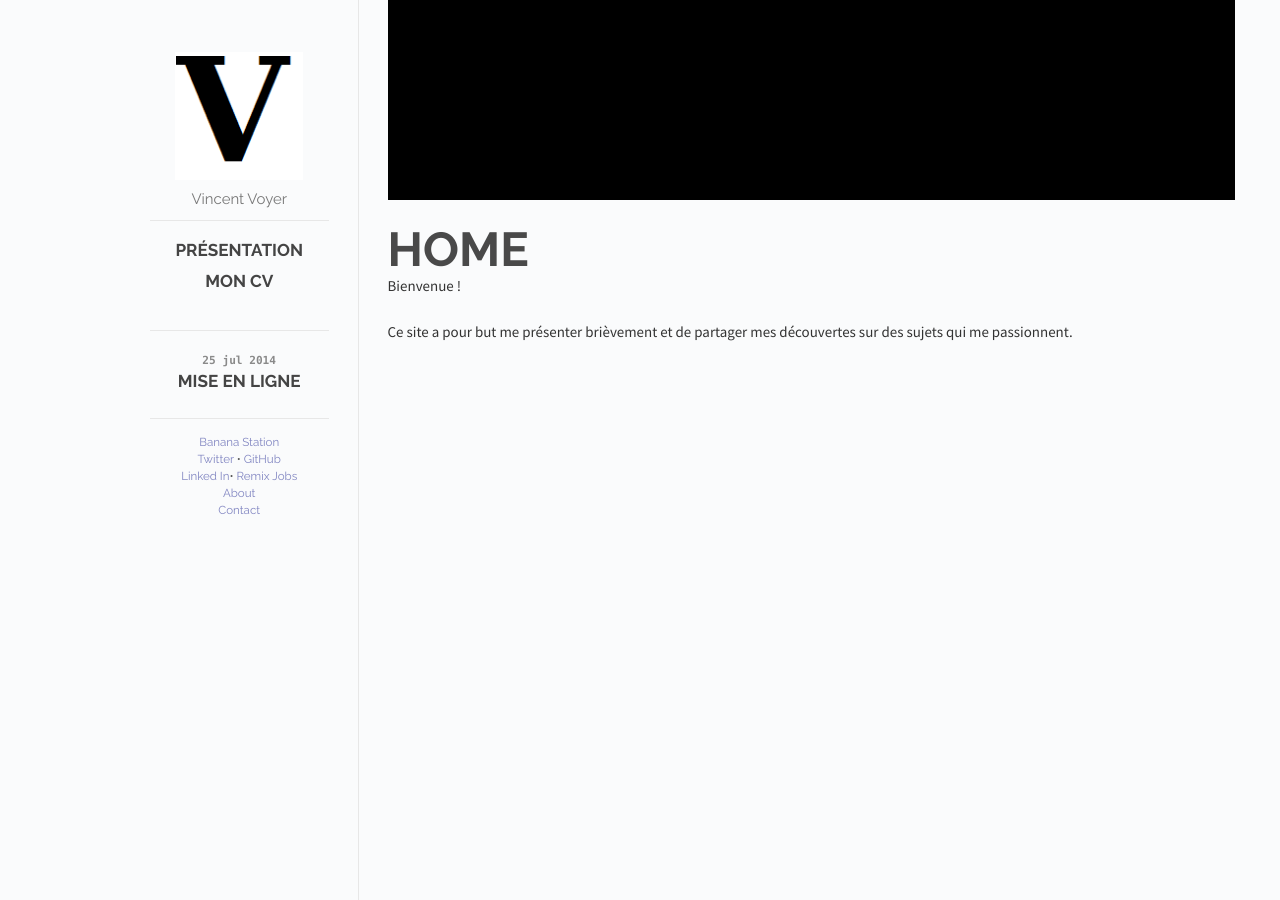
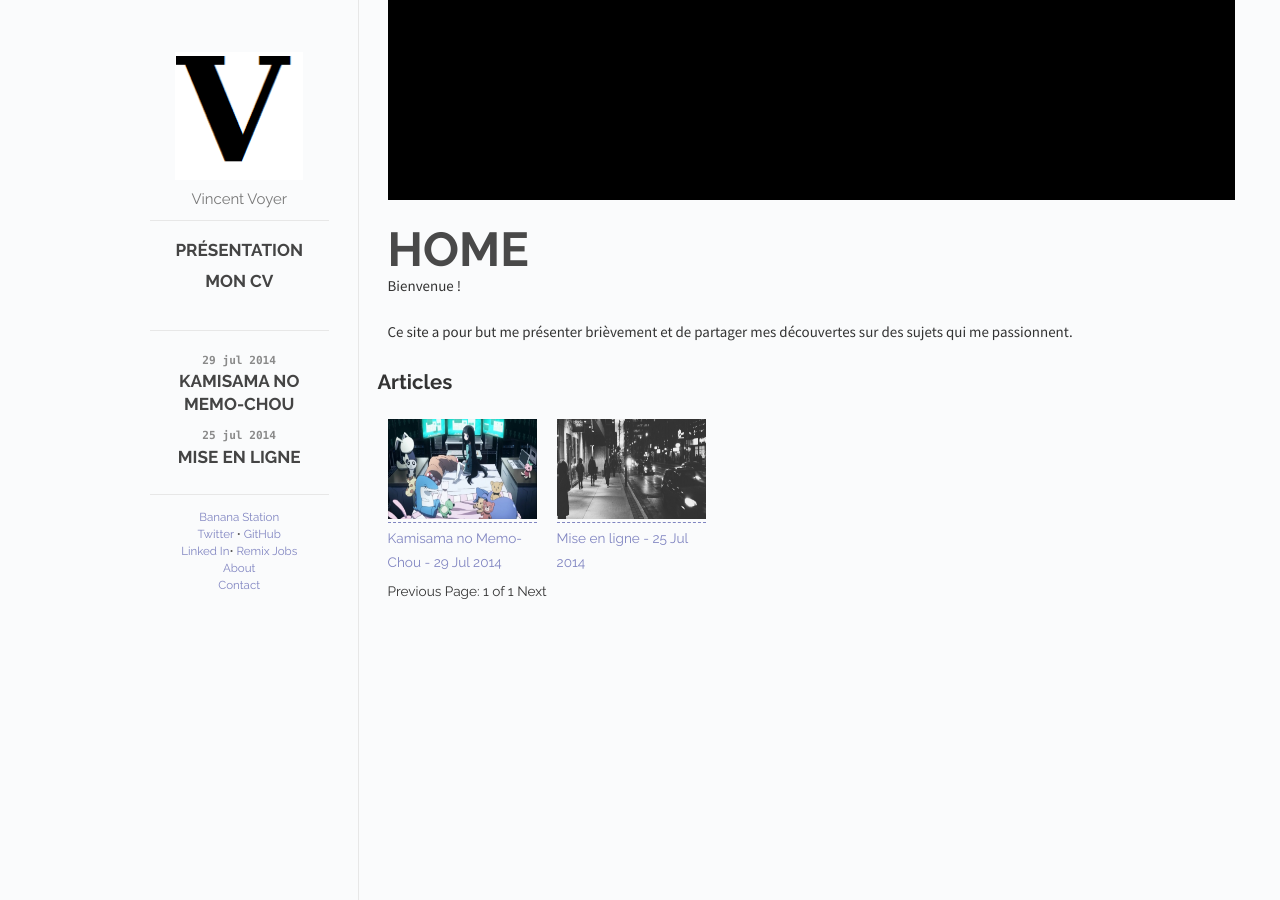
Before and after one commit to VincentVoyer/vincentvoyer.github.io, a Jekyll site: the page built from index.html, in a window 1280 px wide. Built offline with Jekyll 4.4.1, drawn with Linux system fonts in a browser that asks for light colours; the list of posts is cut into pages by our own code.

Commit message:
Ajout liste en pagination + nouvel article

```diff
--- a/_config.yml
+++ b/_config.yml
@@ -7,7 +7,7 @@ url: ""
 twitter_username: VincentVoyer1
 github_username:  VincentVoyer
 paginate : 4
-paginate_path : "project/:num"
+paginate_path : "news/:num"
 
 # Build settings
 markdown: kramdown
--- a/_includes/head.html
+++ b/_includes/head.html
@@ -16,6 +16,7 @@
       <!-- Style Perso sheet -->
       <link rel="stylesheet" href="/css/cv.css">
       <link rel="stylesheet" href="/css/button.css">
+      <link rel="stylesheet" href="/css/postCover.css">
 
       <!-- Google Fonts -->
       <link href='http://fonts.googleapis.com/css?family=Source+Sans+Pro:300,400,700' rel='stylesheet' type='text/css'>
--- /dev/null
+++ b/_posts/2014-07-29-Kamisama-no-Memo-Chou.md
@@ -0,0 +1,34 @@
+---
+layout: post
+title: Kamisama no Memo-Chou
+cover: kamisama-no-memo-chou.jpg
+date:   2014-07-29 10:50:00
+---
+<p>
+Aujourd'hui, je vais parler d'un animé qui m'a marqué. Je le mets parmi les animés que j'apprécie le plus.
+</p>
+<h2>Histoire</h2>
+<p>
+Fujishima Narumi est un lycéen que l'on pourrait qualifier de normal. Cependant, un jour, il finit par devenir l'assistant du détective Alice, une adolescente NEET qui reste constamment en pyjama dans sa chambre. À cet endroit, la jeune fille se sert toujours de son grand réseau d'amis virtuels et Internet afin de résoudre des cas.
+</p>
+<h2>Technique</h2>
+<p>
+Studio : J.C. Staff<br/>
+Genre: Mystère,Psychologie,Enquête<br/>
+Saison : été 2011<br/>
+Episodes : 12<br/>
+Durée : 26'/épisode
+</p>
+<h2>Avis</h2>
+<p>
+Commençons par le commencement, l'opening. Je le trouve génial, il est dynamique et il ne spoil pas,  tout ce qu'on aime. Quant à l'ending, la musique est plus brutale (on passe d'une mélodie au piano a des guitares bien rock) que l'opening et il ne peut pas spoiler car il n'y a pas d'image de l'anime.
+<br/>
+Maintenant l'histoire. Tout au long des 12 épisodes, j'étais mordu. Les enquêtes sont très captivantes et maintiennent la tension jusqu'à la fin. De plus le côté sombre des affaires, la violence des crimes, les personnes touchées, contrastent vraiment avec le fait que les héros sont assez jeunes, entre 14 et 20 ans. Je trouve ce contraste assez intéressant. On voit vraiment que le héros, Narumi, qui est de plus en plus pris dans ce monde, sombre de plus en plus. Il passe du lycéen normal, à un Watson qui assiste de mieu en mieu son sherlock.
+</p>
+<h2>Conclusion</h2>
+<p>
+Si vous ne connaissez pas cet animé, je vous le recommande. Et si vous le connaissez aller le remater de ce pas !
+Sur ce je vous laisse !
+
+Et surtout n'oubliez pas, garder la banane !
+</p>
--- /dev/null
+++ b/css/postCover.css
@@ -0,0 +1,89 @@
+.postCover:before, .postCover:after{
+    content: "";
+    display: table;
+}
+.postCover:after{
+    clear: both;
+}
+.postCover{
+	margin: 0 -10px;
+    zoom: 1;
+    height: auto;
+}
+
+.postItem{
+    zoom: 1;
+	float: left;
+    position: relative;
+    padding:  0 10px;
+    height: 150px;
+    width: 20%;
+    margin-bottom: 10px;
+}
+
+.postTitle{
+	width: 100%;
+    height: 50px;
+}
+
+.postImage{
+	width: 100%;
+    height: 100px;
+}
+
+/* ------- pagination -------- */
+
+.pagination {
+  height: 36px;
+}
+
+.pagination ul {
+  display: inline-block;
+  margin: 0;
+  padding: 0;
+  -webkit-border-radius: 3px;
+  -moz-border-radius: 3px;
+  border-radius: 3px;
+  -webkit-box-shadow: 0 1px 2px rgba(0, 0, 0, 0.1);
+  -moz-box-shadow: 0 1px 2px rgba(0, 0, 0, 0.1);
+  box-shadow: 0 1px 2px rgba(0, 0, 0, 0.1);
+}
+
+.pagination li {
+  display: inline;
+}
+
+.pagination li:first-child a {
+  border-left-width: 1px;
+  -webkit-border-radius: 3px 0 0 3px;
+  -moz-border-radius: 3px 0 0 3px;
+  border-radius: 3px 0 0 3px;
+}
+
+.pagination li:last-child a {
+  -webkit-border-radius: 0 3px 3px 0;
+  -moz-border-radius: 0 3px 3px 0;
+  border-radius: 0 3px 3px 0;
+}
+
+.pagination a {
+  float: left;
+  padding: 0 14px;
+  line-height: 34px;
+  border: 1px solid #DDD;
+  border-left-width: 0;
+}
+
+.pagination a:hover, .active a {
+  background-color: whiteSmoke;
+}
+
+.disabled a, .disabled a:hover,
+.active a, .active a:hover {
+  color: #999;
+  cursor: default;
+}
+
+.disabled a:hover {
+  background-color: transparent;
+}
--- a/index.html
+++ b/index.html
@@ -9,3 +9,30 @@ Bienvenue !
 <p>
 Ce site a pour but me présenter brièvement et de partager mes découvertes sur des sujets qui me passionnent.
 </p>
+
+<h2>Articles </h2>
+
+<div class="postCover">
+{% for post in paginator.posts %}
+	<div class="postItem">
+		<a href="{{ post.url }}">
+			<img class="postImage" src="/images/{{post.cover}}" />
+			<div class="postTitle">{{ post.title }} - {{ post.date | date_to_string }}</div>
+		</a>
+	</div>
+{% endfor %}
+</div>
+
+<div class="pagination">
+  {% if paginator.previous_page %}
+    <a href="/page{{ paginator.previous_page }}" class="previous">Previous</a>
+  {% else %}
+    <span class="previous">Previous</span>
+  {% endif %}
+  <span class="page_number ">Page: {{ paginator.page }} of {{ paginator.total_pages }}</span>
+  {% if paginator.next_page %}
+    <a href="/page{{ paginator.next_page }}" class="next">Next</a>
+  {% else %}
+    <span class="next ">Next</span>
+  {% endif %}
+</div>
```
Also changed, not shown: _posts/2014-07-25-mise-en-ligne.md (+0 -1 lines), images/kamisama-no-memo-chou.jpg (added).
